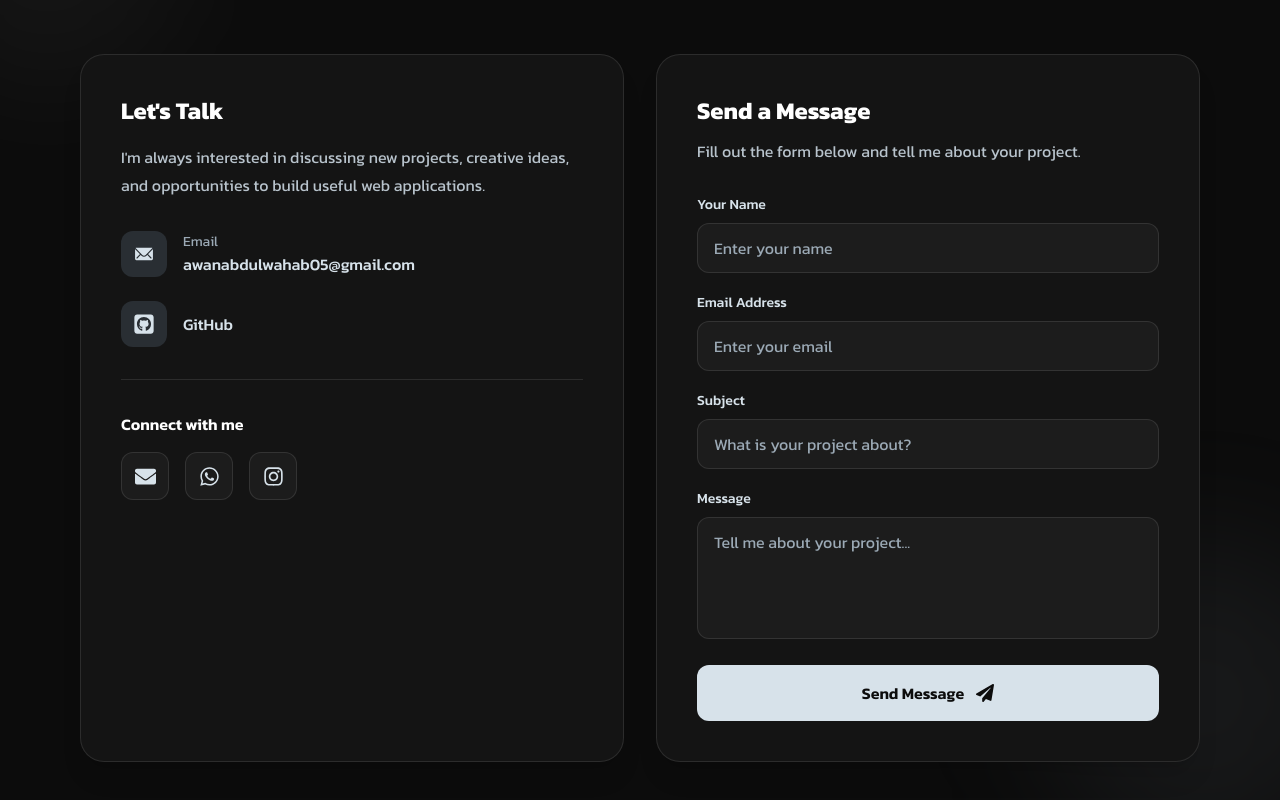
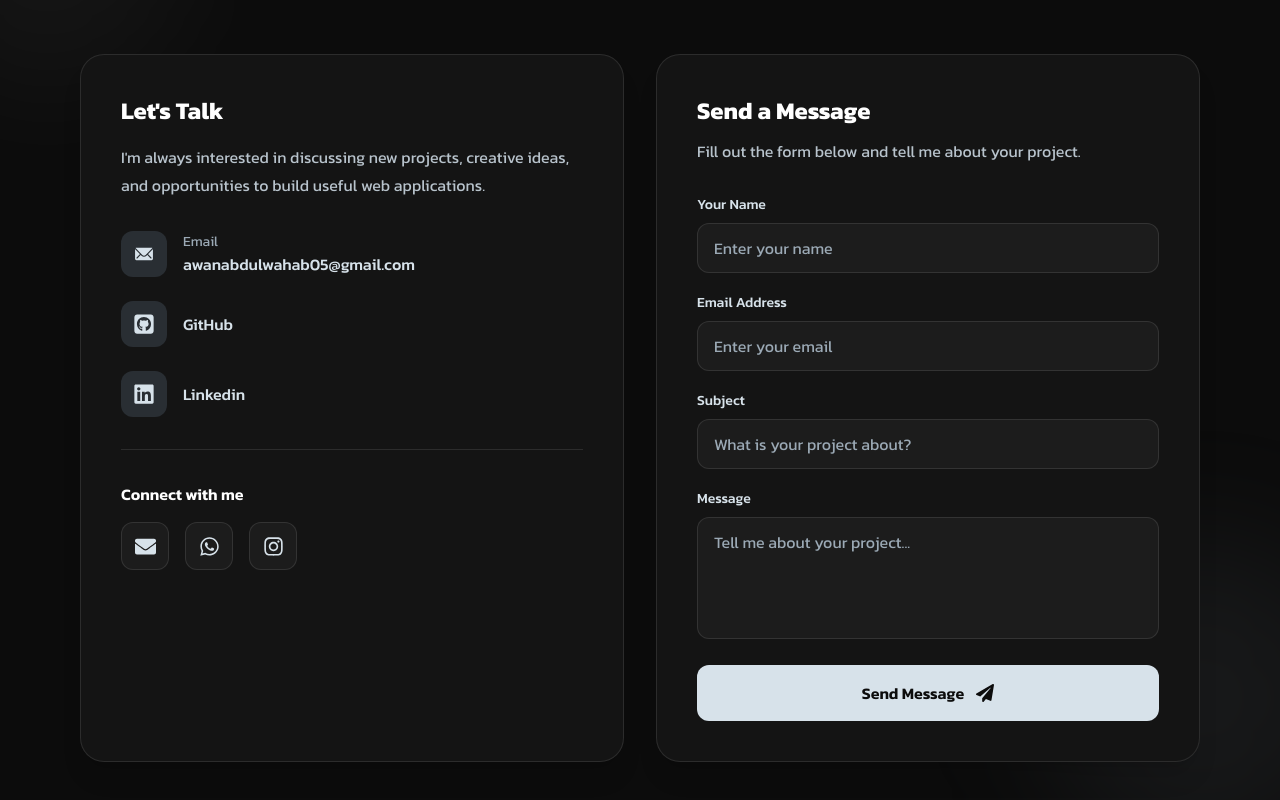
Before and after one commit to awanabdulwahab05/portfolio, a React (Vite) app: page / in a window 1280 px wide. Shown: the part 4428-5228 px from the top of the page. Built offline with nearby package versions, Linux system fonts and the light colour scheme.

Commit message:
Linkedin Update

```diff
--- a/src/components/Contact.jsx
+++ b/src/components/Contact.jsx
@@ -138,8 +138,8 @@
                                 </div>
                             </a>
 
-                            {/* <a
-                                href="https://www.linkedin.com/in/your-name/"
+                            <a
+                                href="https://www.linkedin.com/in/abdul-wahab-abb7b7377"
                                 target="_blank"
                                 rel="noopener noreferrer"
                                 className="flex items-center gap-4 rounded-xl transition hover:bg-white/[0.05]"
@@ -151,7 +151,7 @@
                                 <div>
                                     <p className="font-medium">Linkedin</p>
                                 </div>
-                            </a> */}
+                            </a>
                         </div>
 
                         <div className="my-8 h-px bg-white/10" />
```
